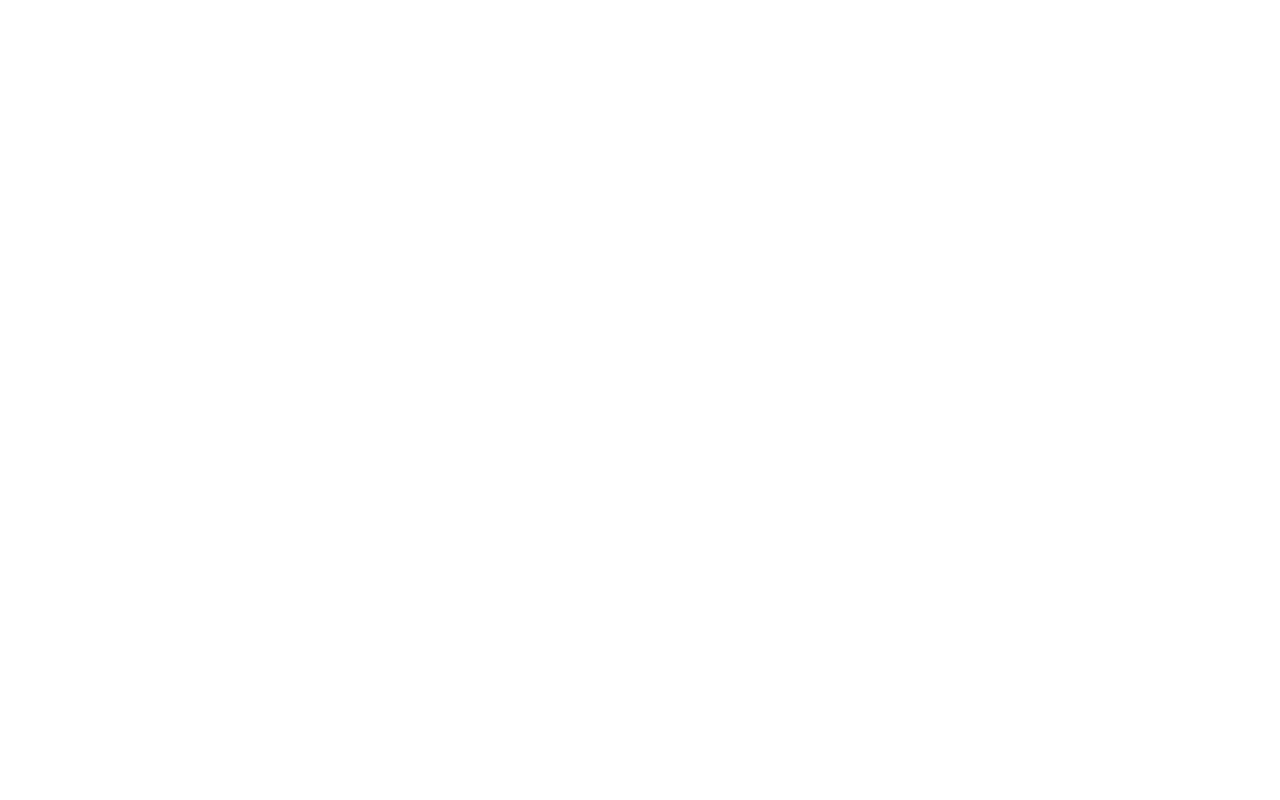
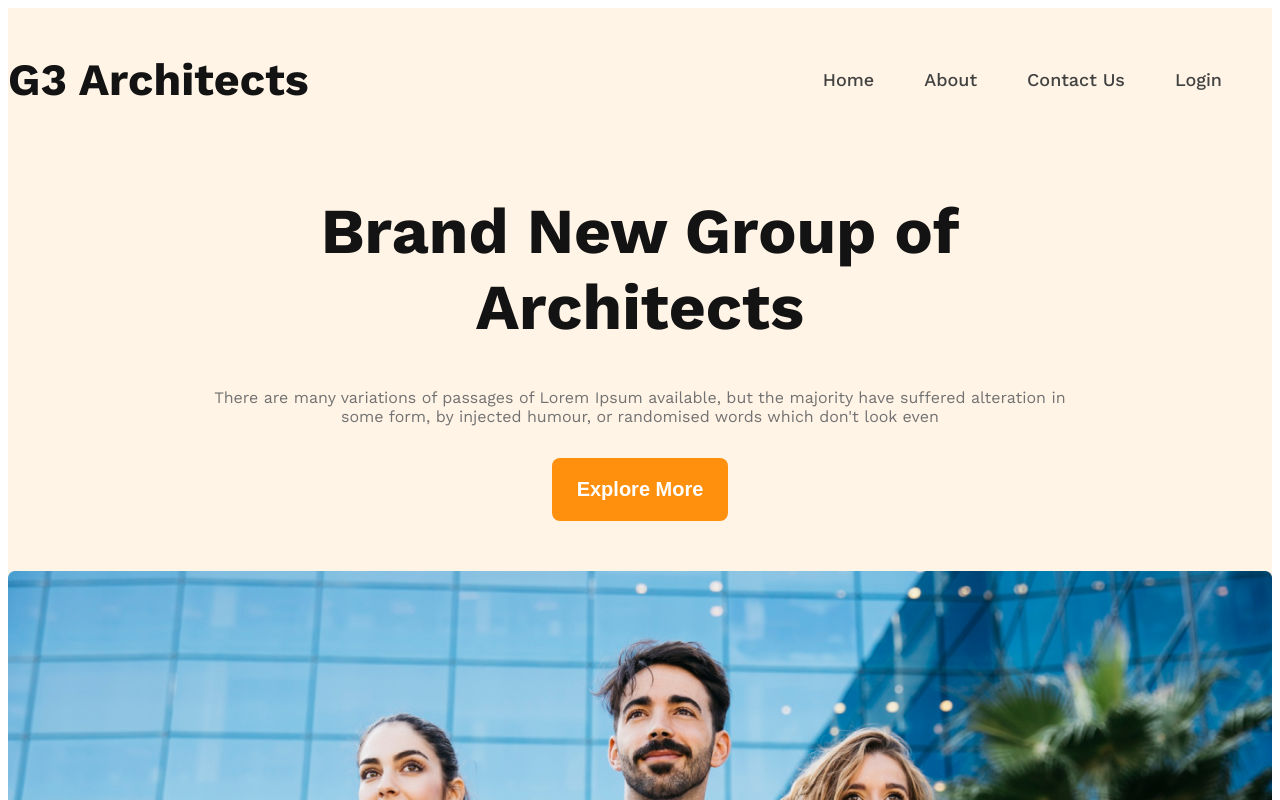
Before and after one commit to Maruful95/g3-architecture-website, a plain HTML site: page index.html in a window 1280 px wide. Shown: the top 800 px of the page. Drawn offline with nearby package versions, Linux system fonts and the light colour scheme.

Commit message:
added navbar and banner section

```diff
--- a/index.html
+++ b/index.html
@@ -6,12 +6,40 @@
     <title>g3 Architecture</title>
     <link rel="stylesheet" href="styles/g3 archi.css">
 </head>
-<body>
-    <header>
-
+<body class="work-sans-font">
+    <header class="bg-light">
+        <nav class="navbar display-flex">
+            <h3 class="brand dark-1">G3 Architects</h3>
+            <ul class="nav-links display-flex">
+                <li class="nav-item"><a href="" class="nav-link dark-2">Home</a></li>
+                <li class="nav-item"><a href="" class="nav-link dark-2">About</a></li>
+                <li class="nav-item"><a href="" class="nav-link dark-2">Contact Us</a></li>
+                <li class="nav-item"><a href="" class="nav-link dark-2">Login</a></li>
+            </ul>
+        </nav>
+        <div class="banner">
+            <div class="banner-content">
+                <h1 class="banner-title dark-1">Brand New Group of Architects </h1>
+            <p class="banner-description dark-3">There are many variations of passages of Lorem Ipsum available, but the majority have suffered alteration in some form, by injected humour, or randomised words which don't look even</p>
+            <button class="btn-primary">Explore More</button>
+            </div>
+            <img class="banner-image" src="images/banner.png" alt="">
+        </div>
     </header>
     <main>
-
+        <section class="teams display-flex">
+            <div class="team-image-container">
+                <img src="images/team1.png" alt="Two architects discussing about design.">
+                <img src="images/team2.png" alt="">
+                <img src="images/team3.png" alt="">
+                <img src="images/team4.png" alt="">
+            </div>
+            <div class="our-features">
+                <h3 class="feature-title">Quick list of Our Features</h3>
+                <p class="feature-description">There are many variations of passages of Lorem Ipsum available, but the majority have suffered alteration in some form, by injected humour, or randomised words which don't look even</p>
+                <button class="btn-primary">Explore More</button>
+            </div>
+        </section>
     </main>
     <footer>
 
--- a/styles/g3 archi.css
+++ b/styles/g3 archi.css
@@ -0,0 +1,146 @@
+@import url('https://fonts.googleapis.com/css2?family=Work+Sans:ital,wght@0,100..900;1,100..900&display=swap');
+
+
+.work-sans-font {
+  font-family: "Work Sans", sans-serif;
+  font-optical-sizing: auto;
+  font-weight: 400;
+  font-style: normal;
+}
+
+
+
+/* shared styles */
+
+.display-flex{
+    display: flex;
+}
+
+.dark-1{
+    color: #131313;
+}
+
+.dark-2{
+    color: #424242;
+}
+
+.dark-3{
+    color: #727272;
+}
+
+.bg-light{
+    background-color: rgba(255, 144, 14, 0.1);
+}
+
+.btn-primary{
+    background-color: rgba(255, 144, 14, 1);
+    color: white;
+    padding: 20px 25px;
+    font-size: 1.25rem;
+    font-weight: 600;
+    border-radius: 8px;
+    border: none;
+}
+
+main{
+    max-width: 1440px;
+    margin: 0 auto;
+}
+
+main > section{
+    margin-top: 130px;
+}
+
+
+
+/* header styles */
+
+
+
+/* navbar styles */
+.navbar{
+    justify-content: space-between;
+    align-items: center;
+}
+
+.navbar, .banner{
+    max-width: 1440px;
+    margin: 0 auto;
+}
+
+.brand{
+    font-weight: 700;
+    font-size: 2.8rem;
+}
+
+.nav-links{
+
+}
+
+.nav-item{
+    list-style: none;
+}
+
+.nav-link{
+    text-decoration: none;
+    font-weight: 500;
+    font-size: 1.125rem;
+    margin-right: 50px;
+}
+
+
+
+
+/* banner related styles */
+
+.banner-content{
+    max-width: 860px;
+    margin: 0 auto;
+    text-align: center;
+    margin-bottom: 50px;
+}
+
+.banner-title{
+    font-weight: 700;
+    font-size: 4rem;
+}
+
+.banner-description{
+    font-size: 1rem;
+    font-weight: 400;
+    margin-bottom: 32px;
+}
+
+.banner-image{
+    width: 100%;
+    margin-bottom: 45px;
+}
+
+
+
+/* team and feature styles */
+
+.teams{
+    align-items: center;
+}
+
+.team-image-container{
+    display: grid;
+    grid-template-columns: repeat(2, 1fr);
+    gap: 24px;
+}
+
+.our-features{
+    margin-left: 73px;
+    max-width: 537px;
+}
+
+
+
+/* responsive media query */
+
+@media screen and (max-width: 576px) {
+    .navbar, .nav-links{
+        flex-direction: column;
+    }
+}
```
